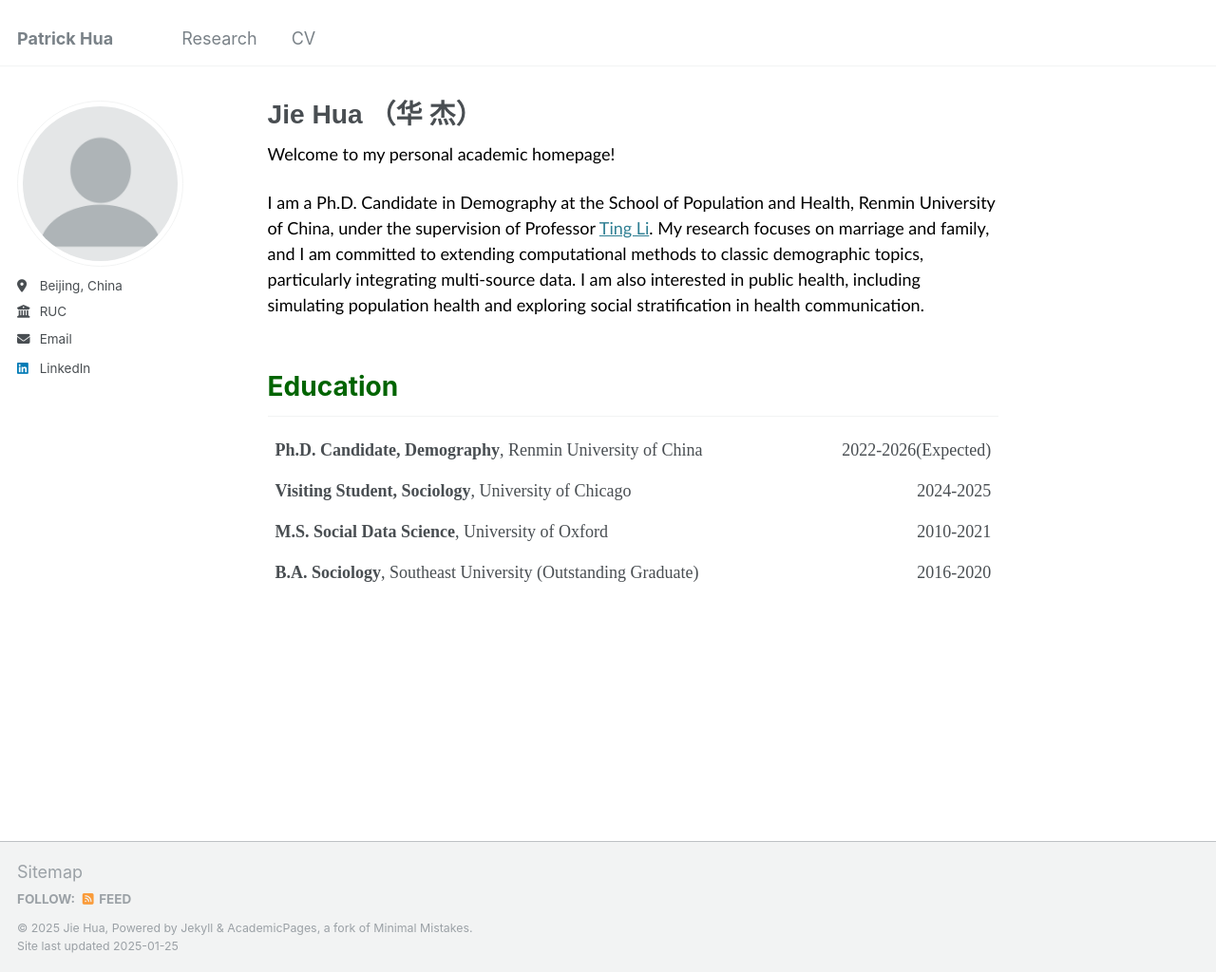
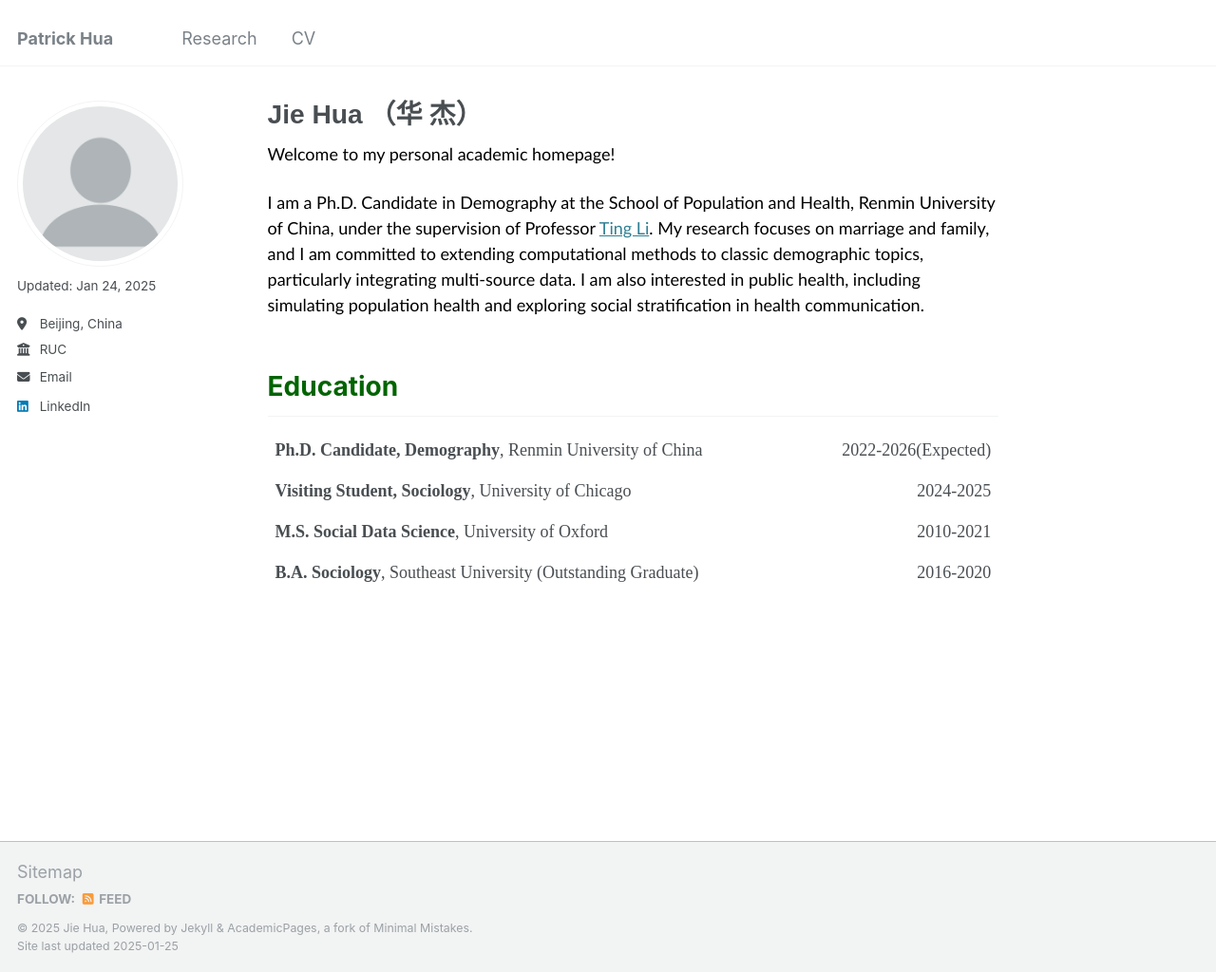
Before and after one commit to jiehua-css/jiehua-css.github.io, a Jekyll site: the page built from _pages/about.md, in a window 1280 px wide and 1024 px high. Shown: the whole window at 95% size. Built offline with Jekyll 4.4.1, drawn with Linux system fonts in a browser that asks for light colours.

Commit message:
Update _config.yml

```diff
--- a/_config.yml
+++ b/_config.yml
@@ -22,6 +22,7 @@ repository               : "jiehua-css/jiehua-css.github.io"
 author:
   # Biographic information
   avatar           : "Profile.png"
+  bio              : "Updated: Jan 24, 2025"
   location         : "Beijing, China"
   employer         : "RUC"
   uri              : # URL
```
